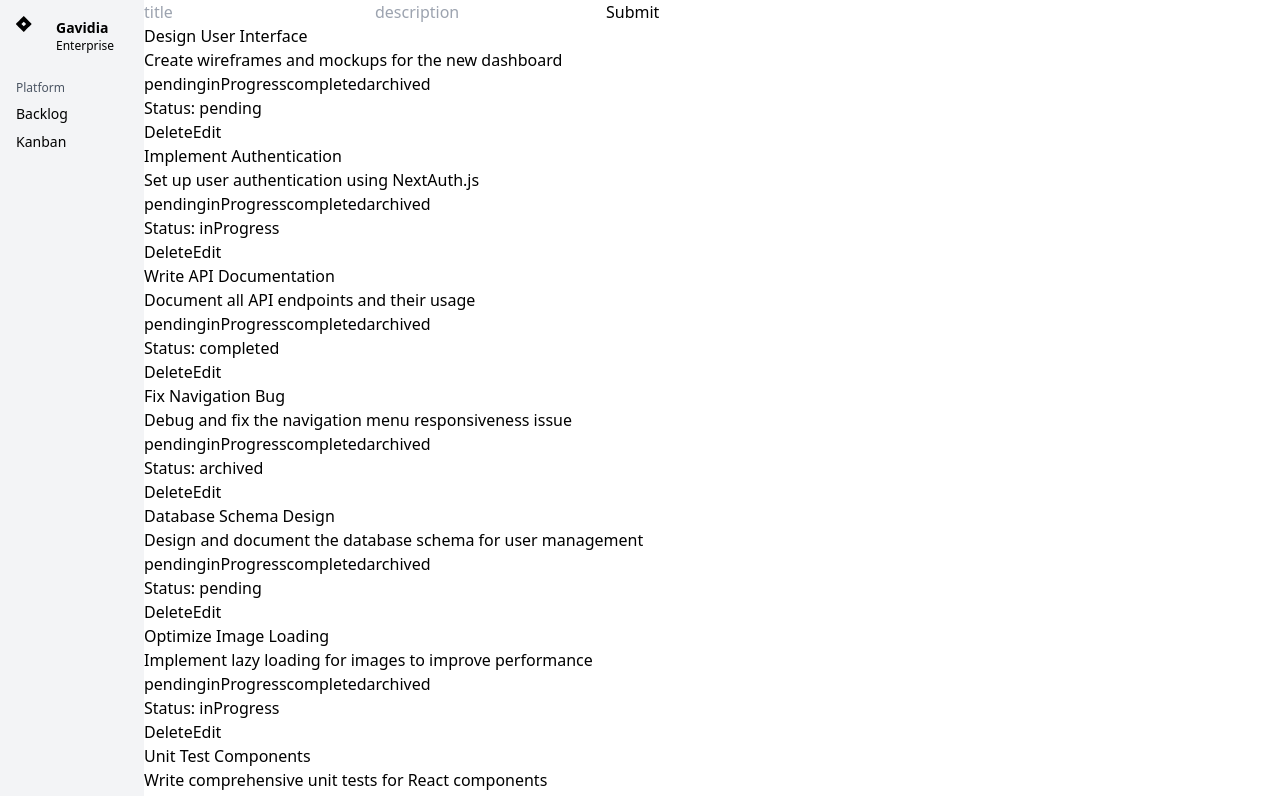
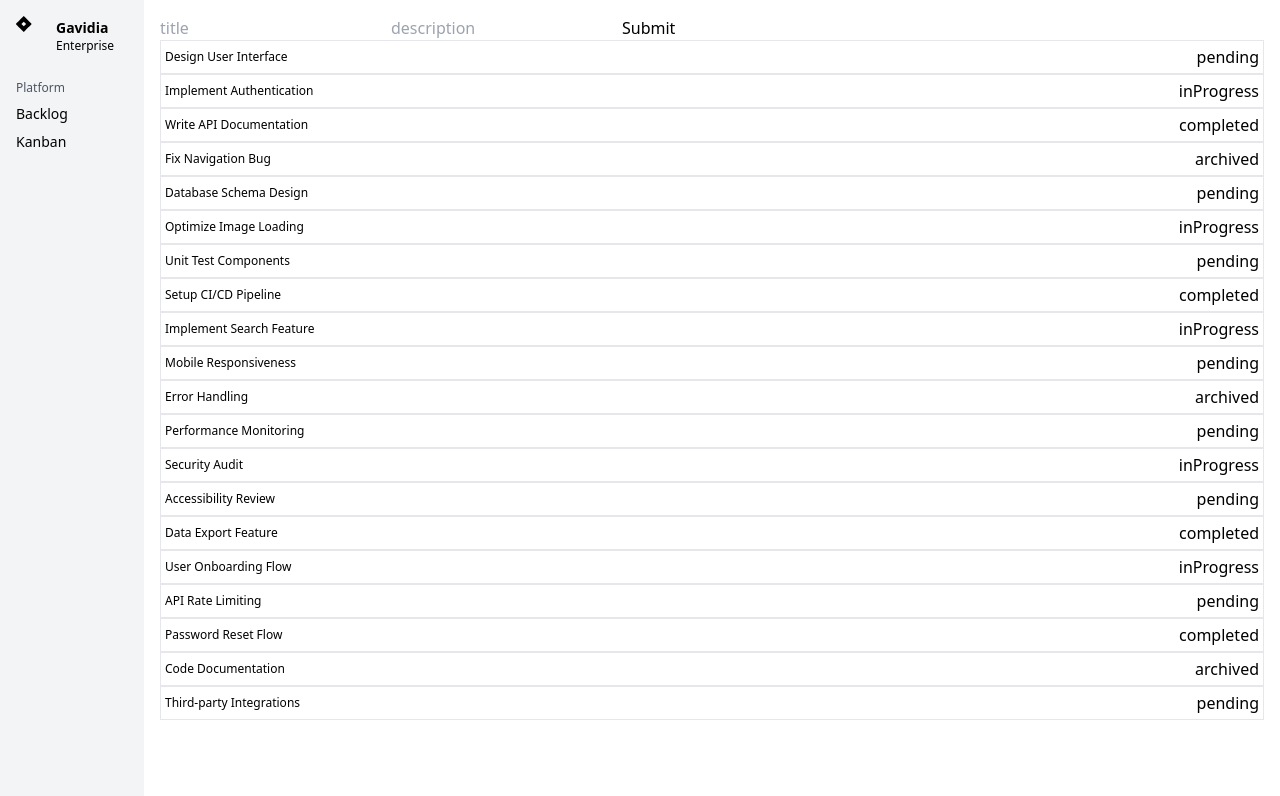
Before and after one commit to danielgavidia/fractal-pm, a Next.js app in the folder frontend/: page /backlog in a window 1280 px wide. Shown: the top 796 px of the page. Built offline with nearby package versions, Linux system fonts and the light colour scheme.

Commit message:
Fixed basic UI for backlog page

```diff
--- a/frontend/src/app/backlog/page.tsx
+++ b/frontend/src/app/backlog/page.tsx
@@ -9,7 +9,7 @@ const page = () => {
   const { tasks } = taskStore();
 
   return (
-    <div>
+    <div className="p-4">
       <ModalCreateTask />
       {tasks.map((task, key) => (
         <TaskRow key={key} task={task} />
--- a/frontend/src/components/TaskRow.tsx
+++ b/frontend/src/components/TaskRow.tsx
@@ -10,8 +10,7 @@ interface TaskRowProps {
 }
 
 const TaskRow = ({ task }: TaskRowProps) => {
-  const { deleteTask, updateTaskStatus } = taskStore();
-  const statusOptions = Object.values(TaskStatusEnums);
+  const { updateTaskStatus } = taskStore();
 
   // Local state
   const [isOpen, setIsOpen] = useState<boolean>(false);
@@ -20,21 +19,16 @@ const TaskRow = ({ task }: TaskRowProps) => {
   };
 
   return (
-    <div>
-      <p>{task.title}</p>
-      <p>{task.description}</p>
-      <div>
-        {statusOptions.map((status, key) => (
-          <button key={key} onClick={() => updateTaskStatus(task.id, status)}>
-            {status}
-          </button>
-        ))}
-      </div>
-      <p>Status: {task.status}</p>
-      <button onClick={() => deleteTask(task.id)}>Delete</button>
-      <button onClick={() => setIsOpen(true)}>Edit</button>
+    <>
+      <button
+        onClick={() => setIsOpen(true)}
+        className="flex border-[0.5px] w-full justify-between items-center p-1"
+      >
+        <p className="text-xs min-w-28 text-left">{task.title}</p>
+        <p>{task.status}</p>
+      </button>
       {isOpen && <ModalUpdateTask task={task} isOpen={isOpen} onClose={handleClose} />}
-    </div>
+    </>
   );
 };
 
--- a/frontend/src/components/TaskTab.tsx
+++ b/frontend/src/components/TaskTab.tsx
@@ -18,7 +18,7 @@ const TaskTab = ({ task }: TaskTabProps) => {
     <>
       <button
         onClick={() => setIsOpen(true)}
-        className="flex flex-col border-[0.5px] border-gray-500 shadow-md rounded-lg text-xs w-32 h-28 p-2"
+        className="flex flex-col border-[0.5px] border-gray-300 shadow-gray-200 shadow-sm rounded-none text-xs w-32 h-28 p-2"
       >
         <div className="font-semibold h-10 text-left">{truncateText(task.title, 30)}</div>
         <div className="text-[10px] text-left">{truncateText(task.description, 60)}</div>
```
